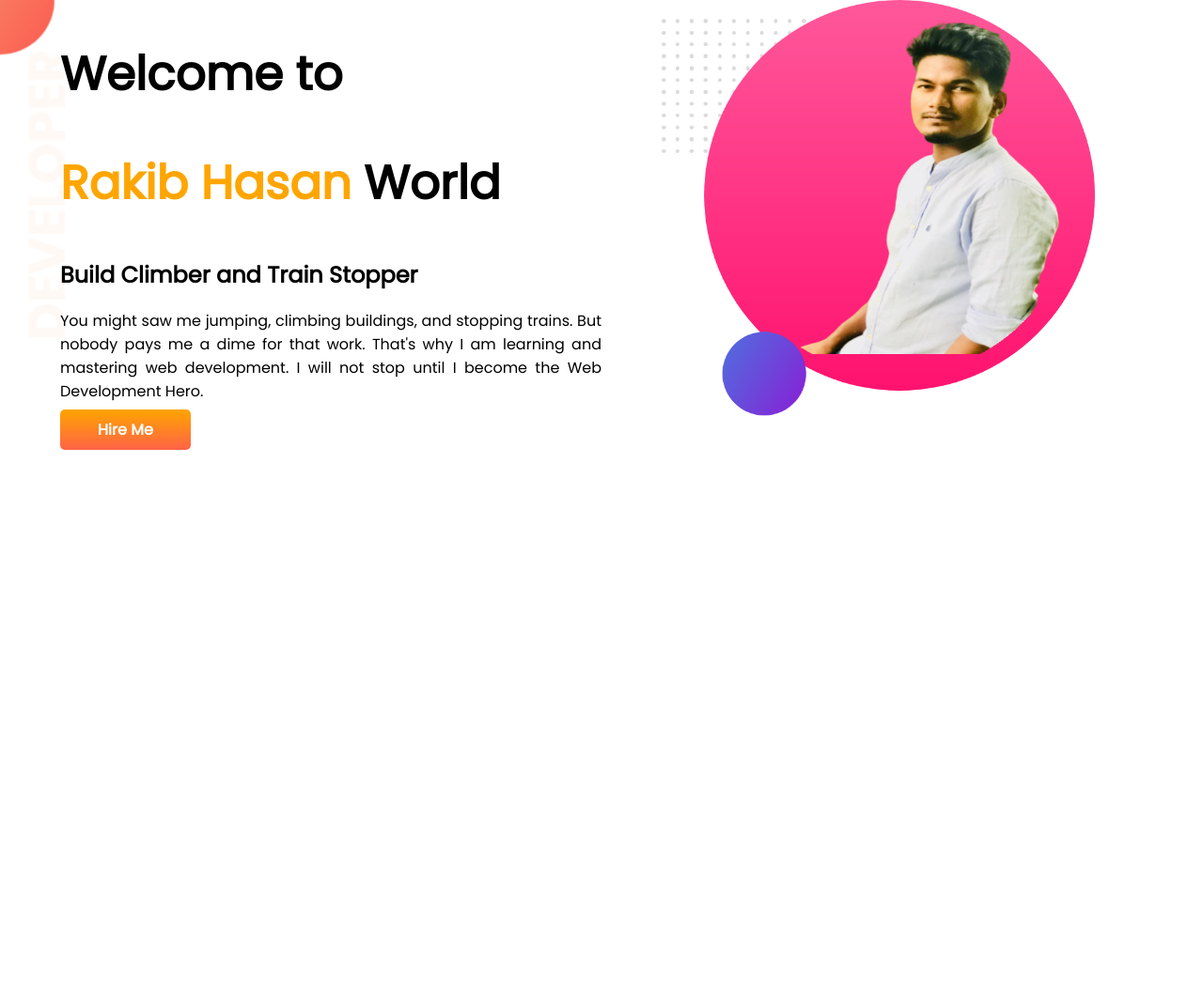
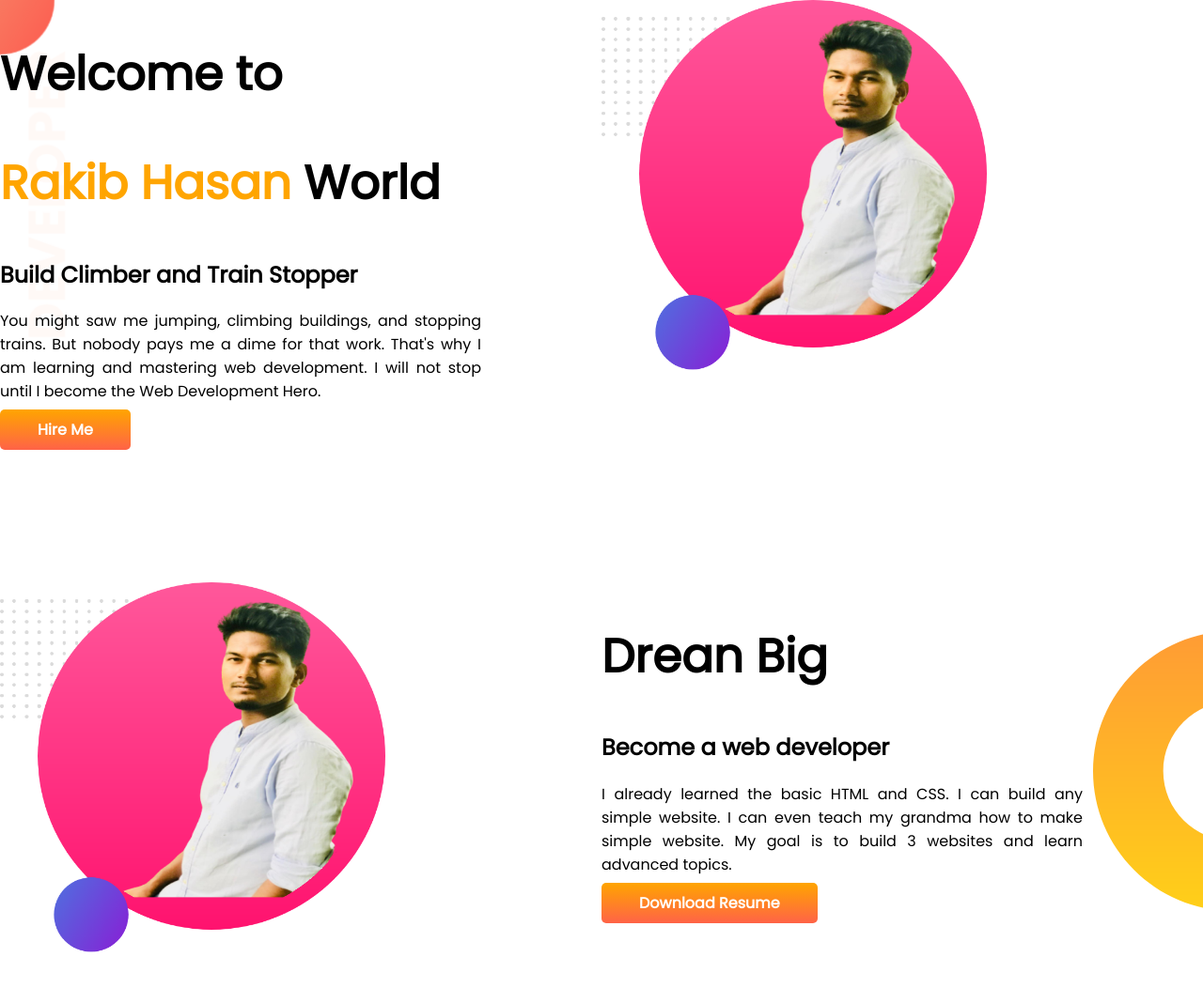
Before and after one commit to rakibtweets/developer-portfolio, a plain HTML site: page index.html in a window 1280 px wide. Shown: the whole page at 94% size. Before the commit the page ends 800 px from the top, so only its background shows below. Drawn offline with Linux system fonts and the light colour scheme.

Commit message:
Dream Big added

```diff
--- a/index.html
+++ b/index.html
@@ -29,6 +29,20 @@
             <img src="images/rakib.png" alt="Picture of Rakib">
         </div>
     </section>
+    <section class="dream-big">
+
+        <div class="half-width">
+            <img src="images/rakib.png" alt="Pictureof Rakib">
+        </div>
+        <div class="half-width">
+            <h1>Drean Big</h1>
+            <h2>Become a web developer</h2>
+            <p>I already learned the basic HTML and CSS. I can build any simple website. I can even teach my grandma how
+                to make simple website. My goal is to build 3 websites and learn advanced topics.</p>
+                <a class="link-button" href="https://www.facebook.com/RakibTweets/" target="_blank">Download Resume</a>
+        </div>
+
+    </section>
 
 </body>
 
--- a/style.css
+++ b/style.css
@@ -11,13 +11,14 @@ h1{
 }
 section{
     display: flex;
+    margin-bottom: 150px;
 }
 p{
     text-align: justify;
 }
 .half-width{
     width: 50%;
-    padding-left: 5%;
+    padding-right: 10%;
 }
 .half-width img{
     width: 80%;
@@ -34,3 +35,8 @@ p{
     background-image: url(images/top-banner.png);
     background-repeat: no-repeat;
 }
+.dream-big{
+    background-image: url(images/dream-bg.png);
+    background-repeat: no-repeat;
+    background-position: right;
+}
```
